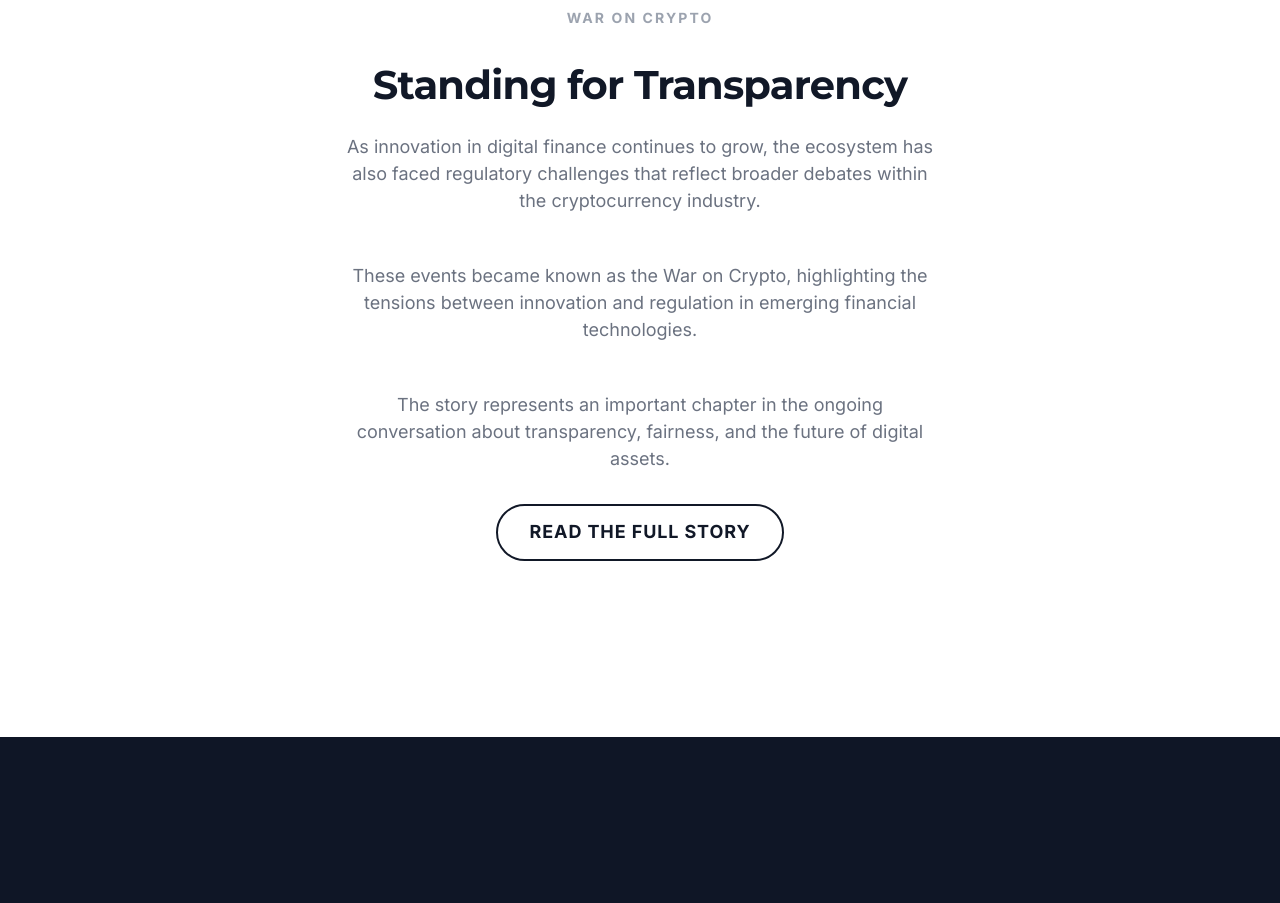
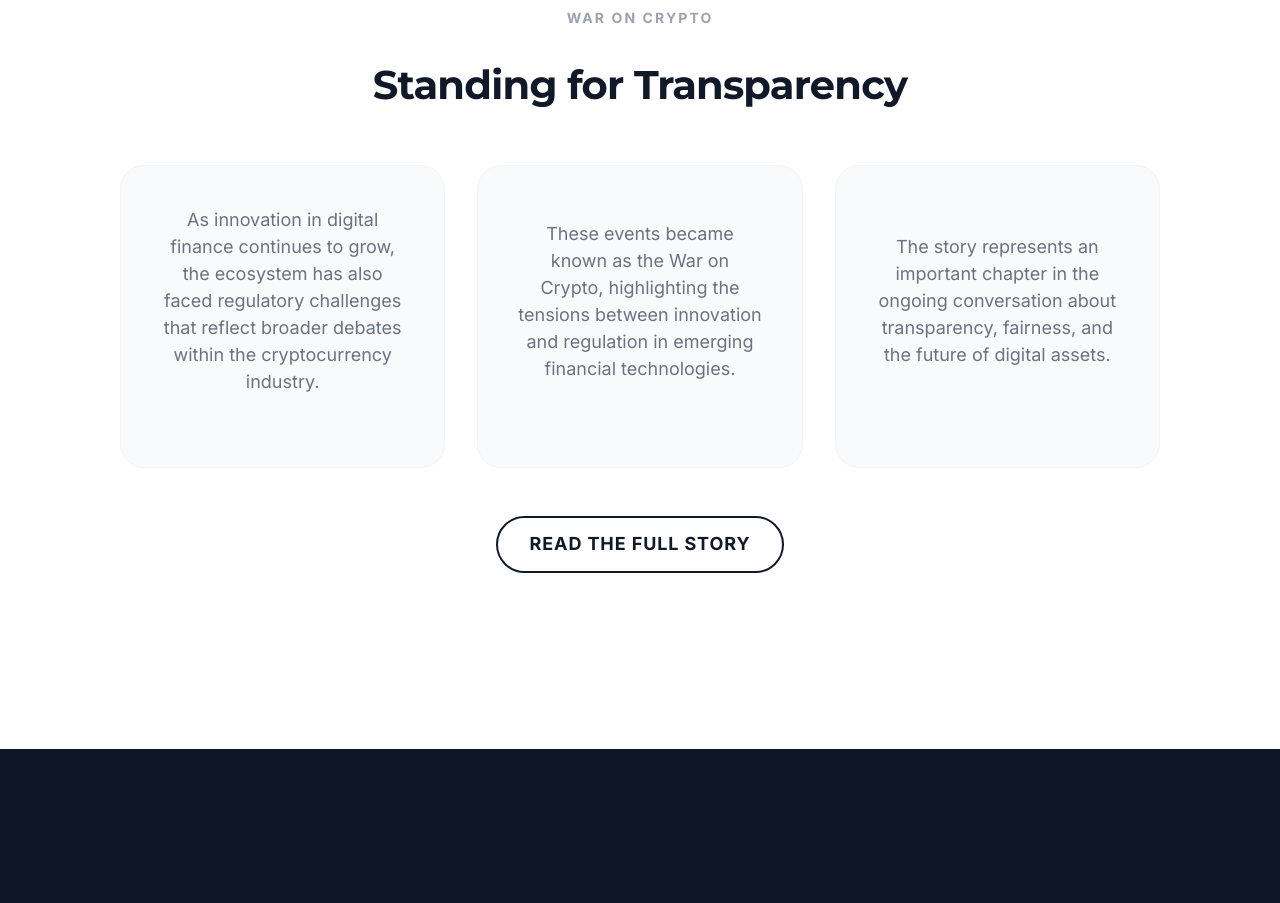
Before and after one commit to natalia-unicoin/tbiz-website, a Next.js app: page / in a window 1280 px wide. Shown: the part 5580-6483 px from the top of the page. Built offline with nearby package versions, Linux system fonts and the light colour scheme; what @mui/material-nextjs would draw is missing.

Commit message:
feat: implement war on crypto 3-column bento grid

```diff
--- a/src/components/StorySection.tsx
+++ b/src/components/StorySection.tsx
@@ -78,16 +78,22 @@ const WarOnCryptoSection = () => {
             <div className={classes.warContainer}>
                 <span className={classes.eyebrow}>War on Crypto</span>
                 <h2 className={classes.titleSmall}>Standing for Transparency</h2>
-                <div style={{ display: 'flex', flexDirection: 'column', gap: '16px' }}>
+                <div className={classes.warGrid}>
+                    <div className={classes.warCard}>
                         <p className={classes.descriptionSmall}>
                             As innovation in digital finance continues to grow, the ecosystem has also faced regulatory challenges that reflect broader debates within the cryptocurrency industry.
                         </p>
+                    </div>
+                    <div className={classes.warCard}>
                         <p className={classes.descriptionSmall}>
                             These events became known as the War on Crypto, highlighting the tensions between innovation and regulation in emerging financial technologies.
                         </p>
+                    </div>
+                    <div className={classes.warCard}>
                         <p className={classes.descriptionSmall}>
                             The story represents an important chapter in the ongoing conversation about transparency, fairness, and the future of digital assets.
                         </p>
+                    </div>
                 </div>
                 <a href="https://waroncrypto.com" className={classes.ctaButtonOutline}>
                     Read the Full Story
```
Lines whose indentation alone changed are shown as unchanged.
